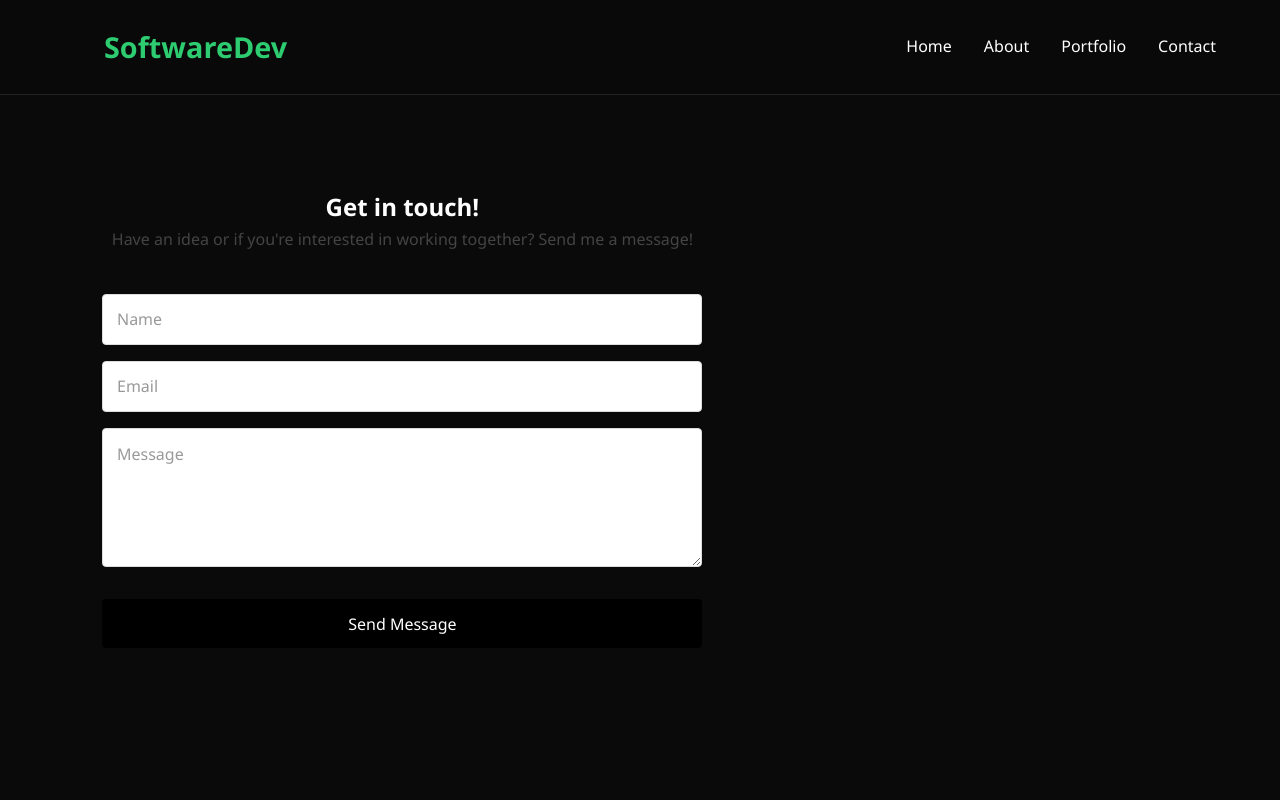
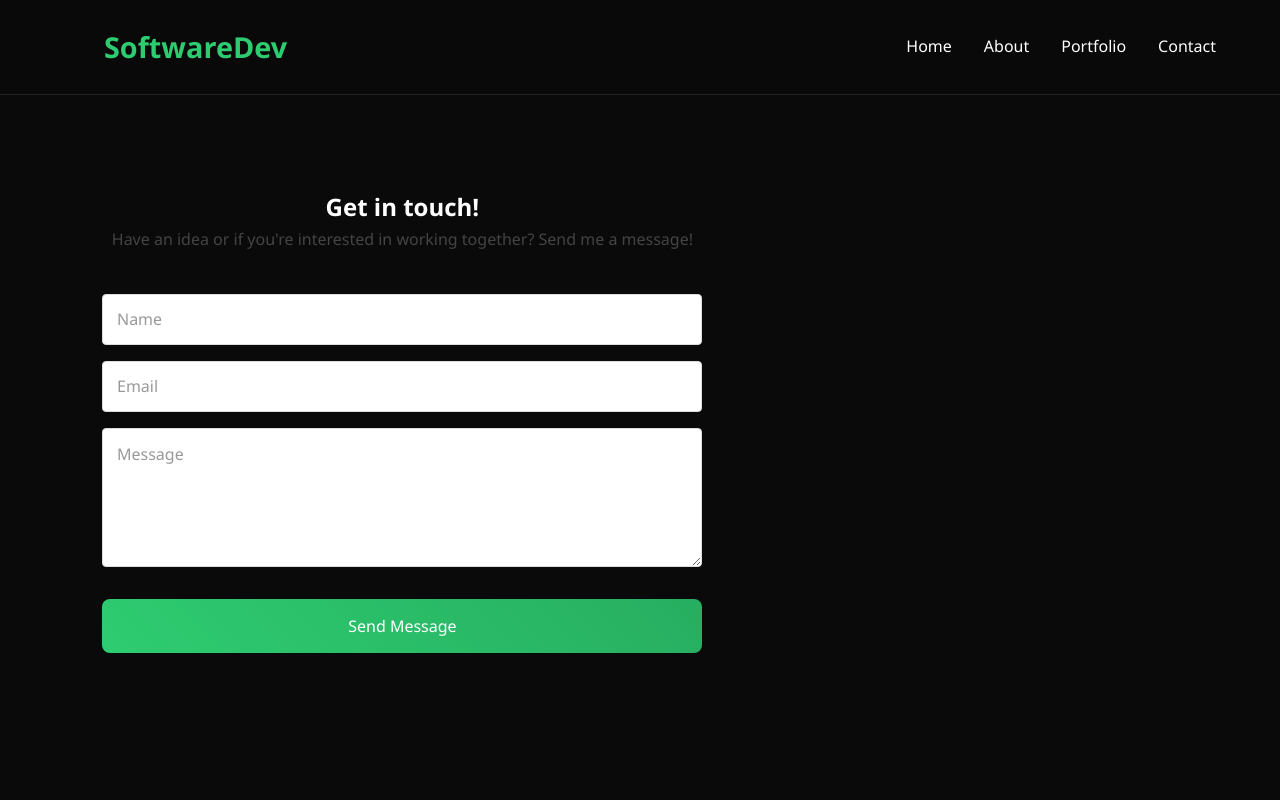
Before and after one commit to FortuneWhyte/portfolio-dev, a React app: page /contact in a window 1280 px wide. Shown: the top 800 px of the page. Built offline with nearby package versions, Linux system fonts and the light colour scheme; the HTML template or start-up script is replaced by a standard one.

Commit message:
Updating contact form

```diff
--- a/src/css/style.css
+++ b/src/css/style.css
@@ -556,10 +556,28 @@ footer {
     }
 
     .nav-links.open {
-        display: flex;          /* shown when hamburger clicked */
+        display: flex;
     }
 
     .nav-links a {
         font-size: 1.2rem;
     }
 }
+
+.contact-form .cta-button {
+    display: inline-block;
+    padding: 1rem 2rem;
+    background: linear-gradient(45deg, var(--accent), #27ae60);
+    color: white;
+    border-radius: 8px;
+    text-decoration: none;
+    transition: all 0.3s ease;
+    border: none;
+    cursor: pointer;
+}
+
+.contact-form .cta-button:hover,
+.contact-form .cta-button:active {
+    background: #27ae60; /* solid green when pressed or hovered */
+    box-shadow: 0 4px 10px var(--accent-glow);
+}
--- a/src/pages/Contact.jsx
+++ b/src/pages/Contact.jsx
@@ -13,30 +13,42 @@ export default function Contact() {
             Have an idea or if you're interested in working together? Send me a message!
           </p>
 
-                <form className="contact-form">
+          <form
+            name="contact"
+            method="POST"
+            data-netlify="true"
+            className="contact-form"
+          >
+
+            <input type="hidden" name="form-name" value="contact" />
+
             <input
               type="text"
+              name="name"
               placeholder="Name"
               required
             />
             <input
               type="email"
+              name="email"
               placeholder="Email"
               required
             />
             <textarea
+              name="message"
               placeholder="Message"
               rows="5"
-                    required/>
+              required
+            />
 
-                    <button type="submit">Send Message</button>
+            <button type="submit" className="cta-button">
+              Send Message
+            </button>
           </form>
         </div>
-
       </section>
 
       <Footer />
-
     </>
   );
 }
```
Lines whose indentation alone changed are shown as unchanged.
